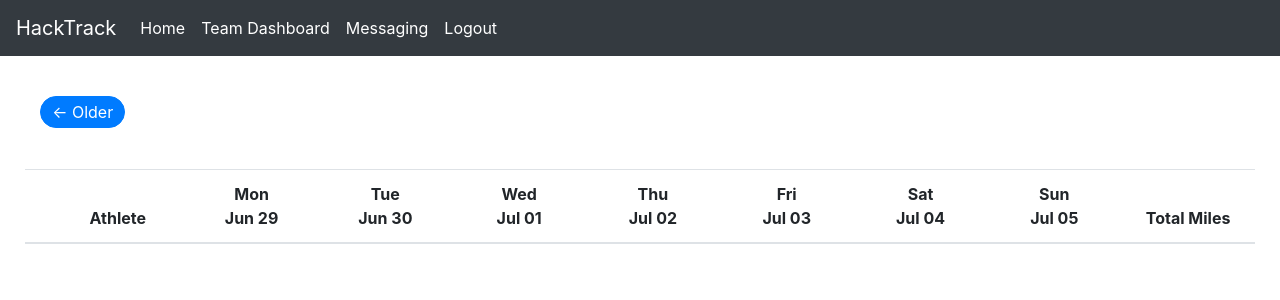
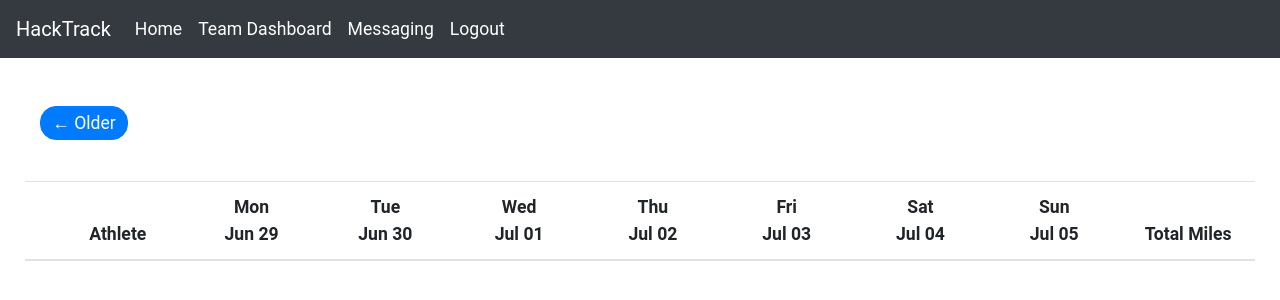
Before and after one commit to kellibudd/HackTrack, a Flask app: page /dashboard in a window 1280 px wide. Shown: the top 300 px of the page. Run offline with Flask 2, Linux system fonts and the light colour scheme; data that the repository does not hold is empty; some libraries are stand-ins or nearby versions.

Commit message:
Add roboto font

```diff
--- a/static/css/style.css
+++ b/static/css/style.css
@@ -22,8 +22,9 @@ button.activity-data {
 }
 
 .btn {
+    font-family: 'Roboto', sans-serif;
     padding: .2rem .7rem;
-    font-size: 1rem;
+    font-size: 1.1rem;
     line-height: 1.5;
     border-radius: 1rem;
 }
@@ -51,5 +52,21 @@ table {
 }
 
 .popover {
-    font-size: 1rem;
+    font-family: 'Roboto', sans-serif;
+    font-size: .9rem;
 }
+
+.submit-comment{
+    font-family: 'Roboto', sans-serif;
+    font-size: .9rem;
+}
+
+.popover-header {
+    font-family: 'Roboto', sans-serif;
+    font-size: .9rem;
+}
+
+body {
+    font-family: 'Roboto', sans-serif;
+    font-size: 1.1rem;
+}
```
